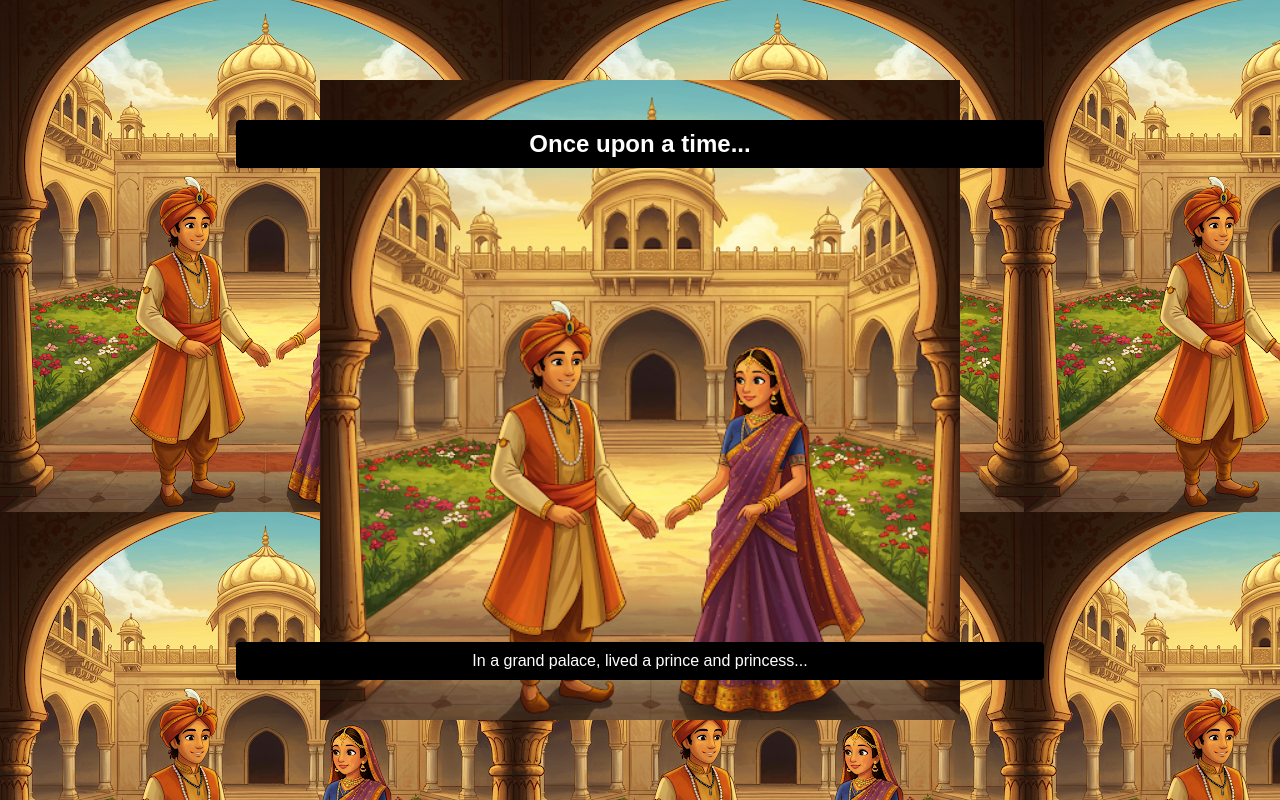
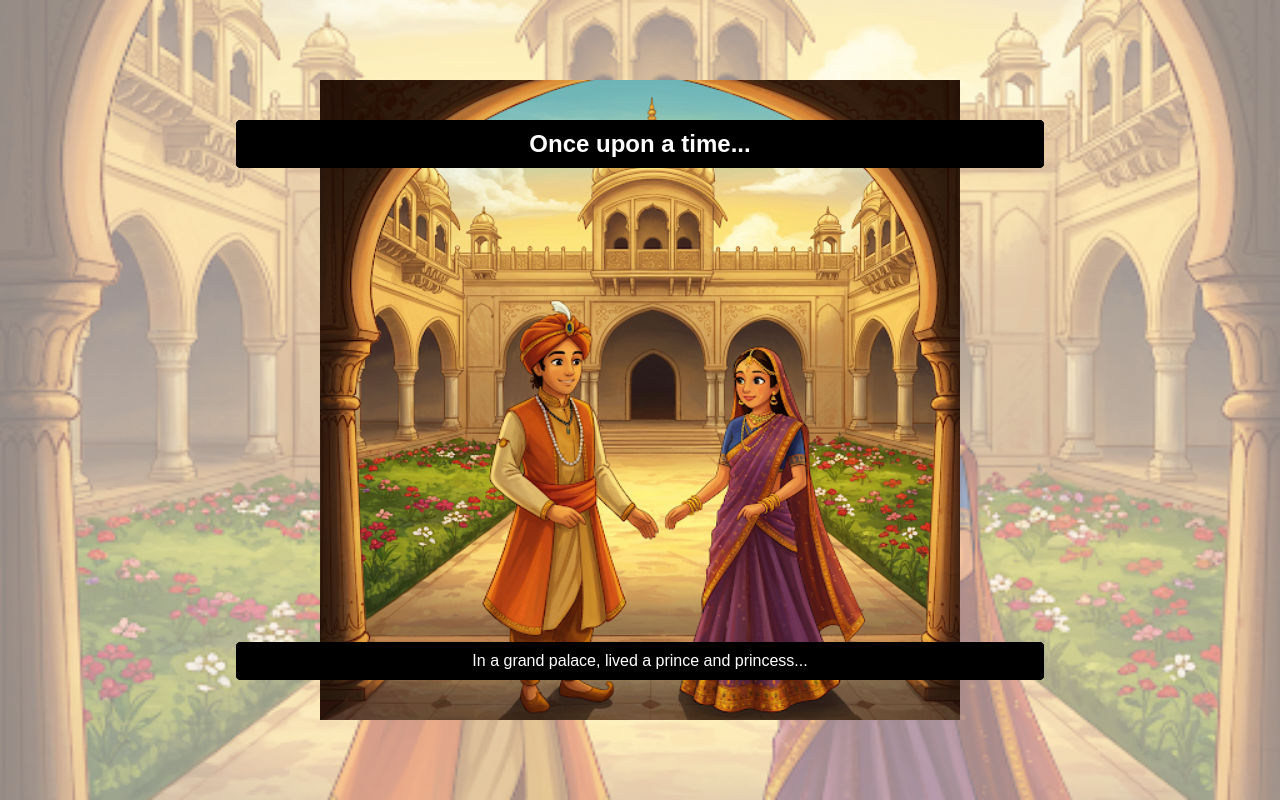
Before and after one commit to dvnswl/baby, a plain HTML site: page index.html in a window 1280 px wide. Drawn offline with Linux system fonts and the light colour scheme.

Commit message:
Update style.css

```diff
--- a/style.css
+++ b/style.css
@@ -5,9 +5,14 @@ body {
   align-items: center;
   min-height: 100vh;
   margin: 0;
-  background-image: url("page1.png");
   overflow: hidden;
   perspective: 1000px; /* Add perspective for 3D effect */
+  background-image:
+    linear-gradient(rgba(255, 255, 255, 0.5), rgba(255, 255, 255, 0.5)), /* White overlay */
+    url("page1.png"); /* Use page1.png as the background image */
+  background-size: cover; /* Ensure the background covers the entire viewport */
+  background-repeat: no-repeat;
+  background-position: center;
 }
 
 .book {
```
